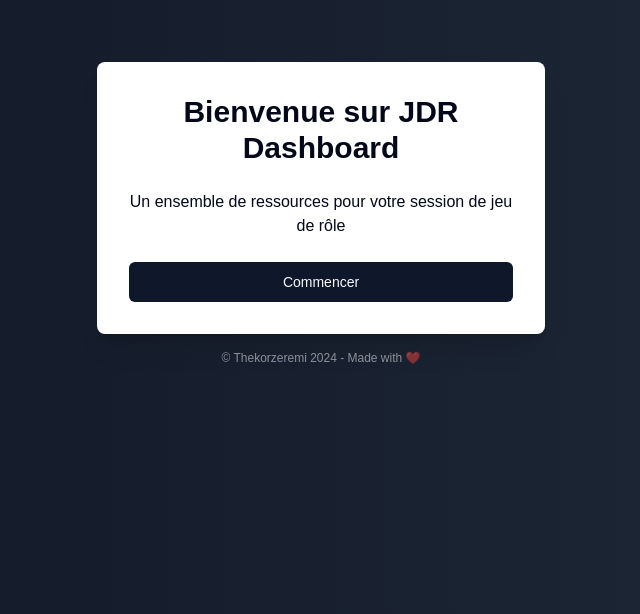
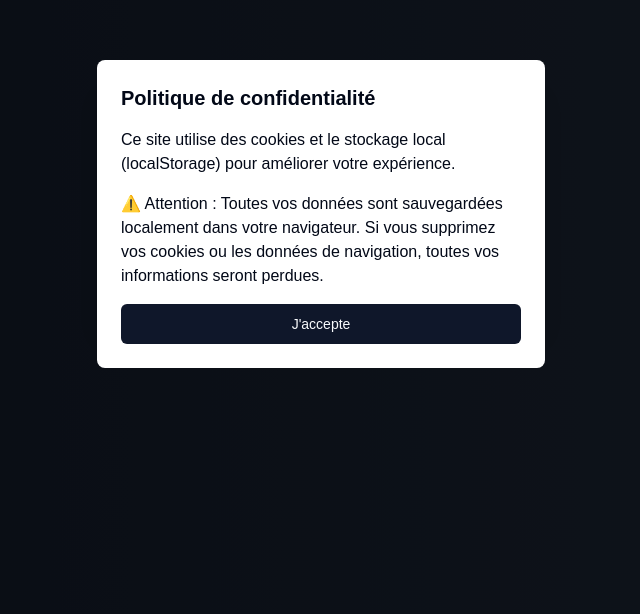
Before and after one commit to Thekorzeremi/jdr_dashboard, a Next.js app: page / in a window 1280 px wide. Shown: the part 186-800 px from the top of the page, without its empty margins (319-959 px from the left). Built offline with nearby package versions, Linux system fonts and the light colour scheme.

Commit message:
ci: adding cookie and ls message

```diff
--- a/app/page.tsx
+++ b/app/page.tsx
@@ -1,14 +1,29 @@
+"use client"
+
 import Link from 'next/link'
 import { Button } from "@/components/ui/button"
-// import { Input } from "@/components/ui/input"
-// import { Label } from "@/components/ui/label"
+import { useState, useEffect } from 'react'
 
 export default function Home() {
+  const [showModal, setShowModal] = useState(false);
+
+  useEffect(() => {
+    const hasAcceptedTerms = localStorage.getItem('acceptedTerms');
+    if (!hasAcceptedTerms) {
+      setShowModal(true);
+    }
+  }, []);
+
+  const handleAccept = () => {
+    localStorage.setItem('acceptedTerms', 'true');
+    setShowModal(false);
+  };
+
   return (
     <div className="min-h-screen flex flex-col items-center justify-center bg-gradient-to-r from-gray-900 via-grey-400 to-gray-800 p-4">
       <div className="w-full max-w-md bg-white rounded-lg shadow-xl p-8">
         <h1 className="text-3xl font-bold text-center mb-6">Bienvenue sur JDR Dashboard</h1>
-        <h4 className="text-center mb-6">Un ensemble de ressources pour votre session de jeu de rôle</h4>
+        <h4 className="text-center mb-6">Un ensemble de ressources pour JDR.</h4>
         {/* <form className="space-y-4">
           <div>
             <Label htmlFor="username">Nom d'utilisateur</Label>
@@ -37,6 +52,27 @@ export default function Home() {
         </Link>
       </div>
       <p className="text-xs text-white/50 mt-4">© Thekorzeremi 2024 - Made with ❤️</p>
+
+      {showModal && (
+        <div className="fixed inset-0 bg-black bg-opacity-50 flex items-center justify-center p-4">
+          <div className="bg-white rounded-lg p-6 max-w-md">
+            <h2 className="text-xl font-bold mb-4">Politique de confidentialité</h2>
+            <p className="mb-4">
+              Ce site utilise des cookies et le stockage local (localStorage) pour améliorer votre expérience.
+            </p>
+            <p className="mb-4">
+              ⚠️ Attention : Toutes vos données sont sauvegardées localement dans votre navigateur.
+              Si vous supprimez vos cookies ou les données de navigation, toutes vos informations seront perdues.
+            </p>
+            <Button
+              onClick={handleAccept}
+              className="w-full"
+            >
+              J'accepte
+            </Button>
+          </div>
+        </div>
+      )}
     </div>
   )
 }
```
